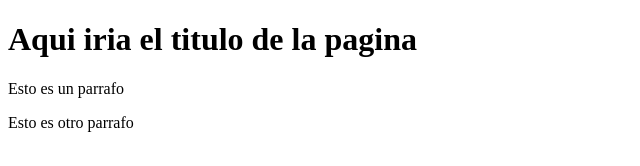
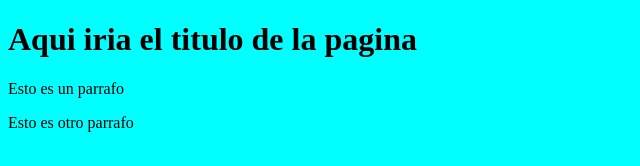
Before and after one commit to Fernanchelo28/PruebaDos, a plain HTML site: page index.html in a window 1280 px wide. Shown: the whole page, without its empty margins (0-640 px from the left). Drawn offline with Linux system fonts and the light colour scheme.

Commit message:
Agregando hoja de estilo

```diff
--- a/index.html
+++ b/index.html
@@ -4,6 +4,7 @@
     <meta charset="UTF-8">
     <meta name="viewport" content="width=device-width, initial-scale=1.0">
     <title>Document</title>
+        <link rel="stylesheet" href="miestilo.css">
 </head>
 <body>
     <h1>Aqui iria el titulo de la pagina</h1>
```
